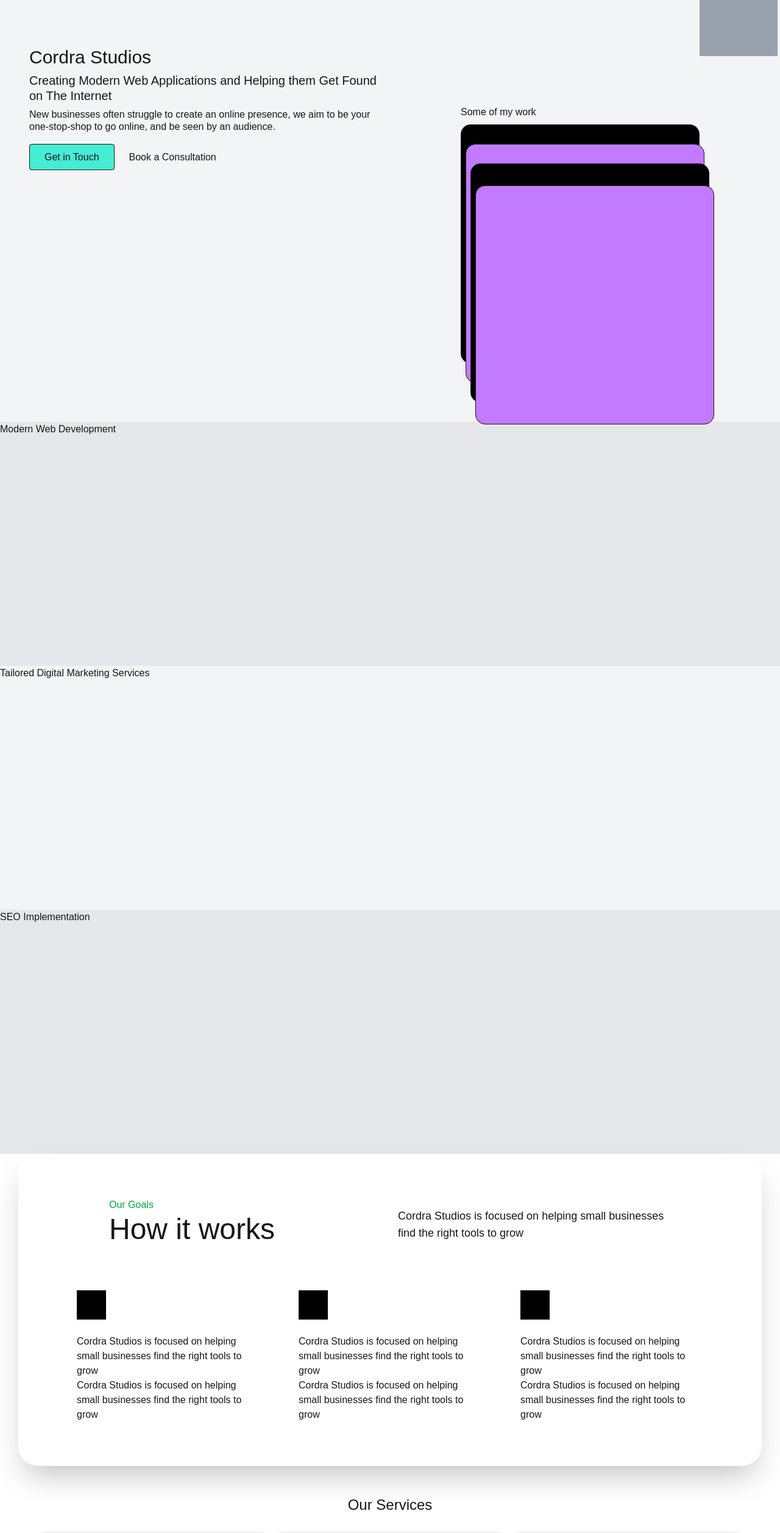
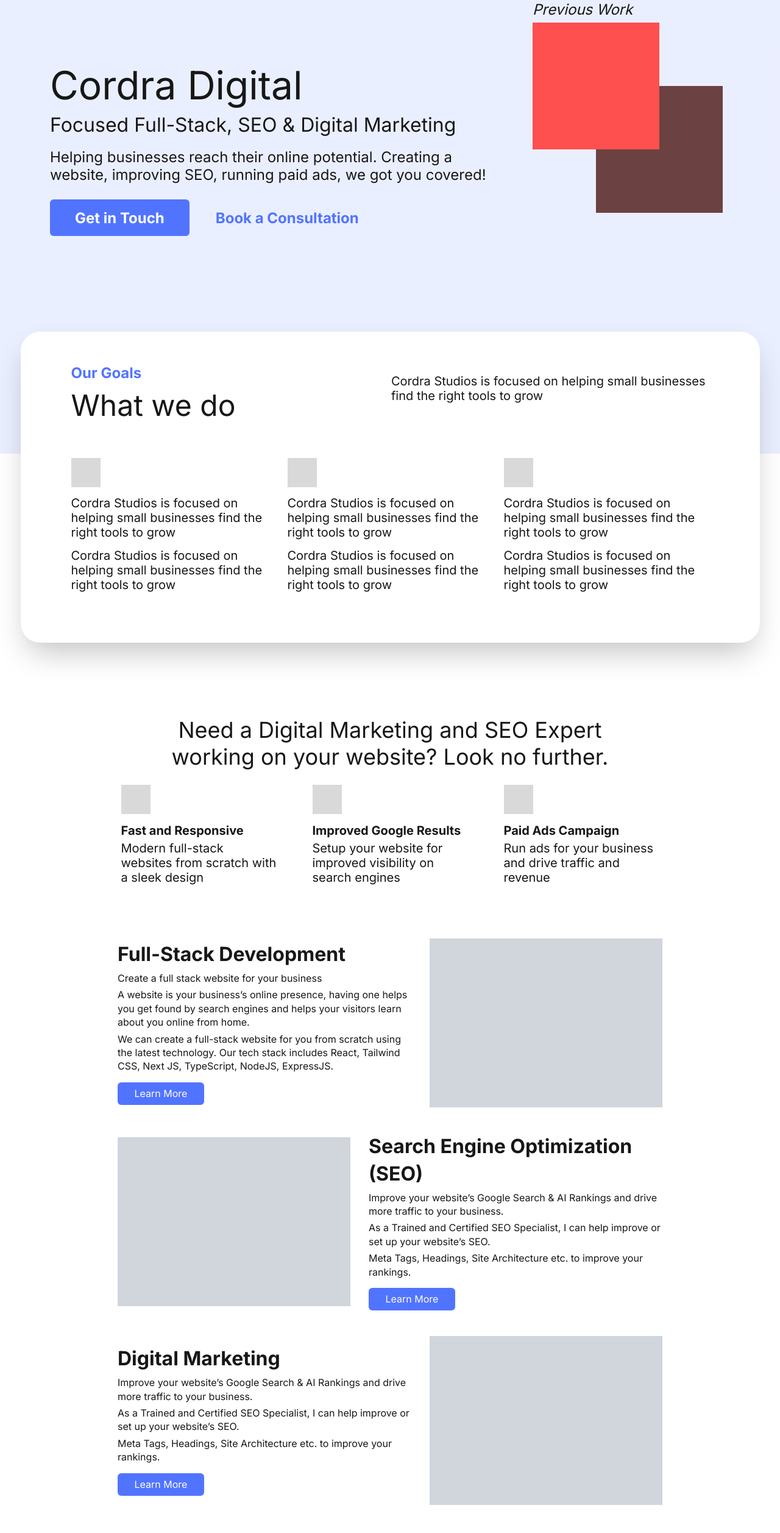
Before and after one commit to hissamdev/portfolio, a Next.js app: page / in a window 1280 px wide. Shown: the part 180-2694 px from the top of the page at 61% size. Built offline with nearby package versions, Linux system fonts and the light colour scheme.

Commit message:
Commit before updating local main with GitHub

```diff
--- a/app/(root)/page.tsx
+++ b/app/(root)/page.tsx
@@ -5,66 +5,47 @@
 export default function Portfolio() {
   return (
     <>
-      <section className="flex justify-center h-1/2 sm:h-screen bg-gray-100">
-        <div className="xl:pl-2">
-          <div className="xl:pt-18 grid sm:grid-cols-[1fr_1fr] xl:grid-cols-[1fr_1fr] md:h-192 w-full">
-            <div className="pt-0 xl:pt-12 px-5">
-              <div className="p-2 py-12 xl:w-148 xl:px-4">
-                <p className="sm:pb-2 xl:pt-4 xl:w-158 xl:text-3xl text-xl">Cordra Studios</p>
-                <p className="sm:pb-2 xl:w-152 xl:text-xl text-[1rem] leading-tight xl:pr-4">Creating Modern Web Applications and Helping them Get Found on The Internet</p>
-                <p className="leading-tight sm:pb-5">New businesses often struggle to create an online presence, we aim to be your one-stop-shop to go online, and be seen by an audience.</p>
-                <div className="pt-2">
-                  <Link href="/about" className="cta-button bg-teal-300 border px-3 py-1 sm:px-6 sm:py-3 rounded cursor-pointer">Get in Touch</Link>
-                  <Link href="/about" className="cta-button mx-6 py-1 rounded cursor-pointer">Book a Consultation</Link>
+      <section className="hero-section h-[852px] bg-[#7091FF]/15 flex justify-center relative">
+        <div className="container-div flex gap-[72px] justify-end w-[1116px] h-[386px] mt-[109px]">
+          <div className="hero-left flex flex-col justify-end">
+            <div>
+              <h1 className="text-[64px] pb-[7px] leading-[77px]">Cordra Digital</h1>
+              <p className="text-[32px] leading-[39px] pb-[19px]">Focused Full-Stack, SEO & Digital Marketing</p>
+              <p className="w-[720px] text-[24px] mb-[26px] leading-[29px]">Helping businesses reach their online potential. Creating a website, improving SEO, running paid ads, we got you covered!</p>
+              <div className="">
+                <Link href="about" className="inline-block px-[41px] py-[15.5px] bg-[#5174FF] hover:bg-[#5174FF]/90 text-[24px] font-bold text-white rounded-[6px] leading-[29px]">Get in Touch</Link>
+                <Link href="about" className="text-[#5174FF] hover:text-[#5174FF]/90 text-[24px] font-bold ml-[43px]">Book a Consultation</Link>
               </div>
             </div>
           </div>
-            <div className="right-div hidden md:flex flex-col items-center h-152">
-              <div className="hidden md:block cursor-pointer h-32 w-32 bg-gray-400 flex justify-center items-center self-end hover:bg-blue-300 transition-all delay-5">
-                <p className="">img</p>
+          <div className="hero-right w-full h-full">
+            <div className="">
+              <p className="text-[24px] leading-[29px] italic mb-[7px]">Previous Work</p>
             </div>
-              <div className="container xl:w-98 self-start 2xl:pl-38 xl:pl-28 pt-20">
-                <div>
-                  <p className="pb-2">Some of my work</p>
-                </div>
-                <StackedCards />
+            <div className="work-container">
+              <div className="w-fit relative">
+                <div className="w-[208px] h-[208px] bg-[#FF5050] relative z-50"></div>
+                <div className="w-[208px] h-[208px] bg-[#6C4141] absolute top-1/2 left-1/2 z-40"></div>
               </div>
             </div>
           </div>
         </div>
       </section>
 
-      <section className="digital-marketing-section h-100 bg-gray-200">
-        <div>
-          <h2>Modern Web Development</h2>
+      <section className="sm:h-full relative mb-[43px] ">
+        <div className="section-2-container flex justify-center">
+          <div className="prevent-height-inheritance absolute top-[-200px]">
+            <div className="flex flex-col gap-4 sm:gap-[57px] rounded-4xl sm:pl-[83px] pr-[89px] pt-[53px] pb-[83px] sm:shadow-2xl bg-white">
+              <div className="wwd-top-row flex flex-col gap-2 sm:gap-24 w-full justify-between sm:flex-row shrink">
+                <div className="wwd-left-text">
+                  <p className="text-[24px] leading-[29px] font-bold text-[#5174FF] pb-[10px]  ">Our Goals</p>
+                  <h2 className="text-[48px] leading-[58px] sm:text-5xl text-nowrap">What we do</h2>
                 </div>
-      </section>
-
-      <section className="digital-marketing-section h-100 bg-gray-100">
-        <div>
-          <h2>Tailored Digital Marketing Services</h2>
-        </div>
-      </section>
-
-      <section className="digital-marketing-section h-100 bg-gray-200">
-        <div>
-          <h2>SEO Implementation</h2>
-        </div>
-      </section>
-
-      <section className="sm:h-1/2 flex justify-center">
-        <div className="prevent-height-inheritance">
-          <div className="flex flex-col gap-4 sm:gap-18 rounded-4xl p-6 sm:px-24 sm:py-18 sm:shadow-2xl">
-            <div className="wwd-top-row flex flex-col gap-2 sm:gap-24 w-full justify-around sm:flex-row shrink">
-              <div className="wwd-left-text">
-                <p className="text-green-600 pb-1">Our Goals</p>
-                <h2 className="text-3xl sm:text-5xl text-nowrap">How it works</h2>
-              </div>
-              <div className="wwd-right-text max-w-112 min-w-[300px]">
-                <p className="text-lg pb-2 sm:pt-4">Cordra Studios is focused on helping small businesses find the right tools to grow</p>
+                <div className="wwd-right-text min-w-[300px]">
+                  <p className="text-[20px] leading-[24px] pb-2 sm:pt-4">Cordra Studios is focused on helping small businesses<br/> find the right tools to grow</p>
                 </div>
               </div>
-            <div className="wwd-bottom-row flex justify-between flex-col items-center sm:items-start sm:flex-row sm:gap-16">
+              <div className="wwd-bottom-row flex flex-col items-center sm:items-start sm:flex-row sm:gap-[24px]">
                 <div className="wwd-item">
                   <div className="iconimage"></div>
                   <h3 className="">Cordra Studios is focused on helping small businesses find the right tools to grow</h3>
@@ -83,82 +64,120 @@
               </div>
             </div>
           </div>
-      </section>
-
-      <section className="h-screen">
-        <div className="px-2">
-          <h2 className="text-2xl text-center pt-12 pb-8">Our Services</h2>
-
-          <div className="services-parent flex flex-col items-center sm:items-start sm:justify-center gap-6 sm:flex-row sm:flex-wrap sm:items-stretch">
-            <div className="servcie-container web-dev pt-2 p-4">
-              <h3 className="text-center pb-2">Web Development</h3>
-              <div className="border p-2 mb-6">
-                <h4>Website Creation</h4>
-                <p>If you don't have one, we will create a website for you from scratch using our up to date tech stack following industry best practices for best performance optimizations.</p>
+          <div className="service-features-container mt-[431px] flex flex-col items-center ">
+            <h2 className="text-center leading-[44px] text-[36px] max-w-[752px] ">Need a Digital Marketing and SEO Expert working on your website? Look no further.</h2>
+            <div className="features-container flex gap-[23px] ">
+              <div className="feature-item pl-[18px] pt-[24px] ">
+                <div className="iconimage mb-[15px]"></div>
+                <h4 className="">Fast and Responsive</h4>
+                <p className="">Modern full-stack websites from scratch with a sleek design</p>
               </div>
-              <div className="border p-2 mb-6">
-                <h4>Deployment</h4>
-                <p>Deploying your website on the web.</p>
+              <div className="feature-item pl-[18px] pt-[24px] ">
+                <div className="iconimage mb-[15px]"></div>
+                <h4 className="">Improved Google Results</h4>
+                <p className="">Setup your website for improved visibility on search engines</p>
               </div>
-              <div className="border p-2 mb-6">
-                <h4>Migration</h4>
-                <p>Migrate your website, database, or full stack application.</p>
+              <div className="feature-item pl-[18px] pt-[24px] ">
+                <div className="iconimage mb-[15px]"></div>
+                <h4 className="">Paid Ads Campaign</h4>
+                <p className="">Run ads for your business and drive traffic and revenue</p>
               </div>
           </div>
 
-            <div className="servcie-container web-dev pt-2 p-4">
-              <h3 className="text-center pb-2">Search Engine Optimization (SEO)</h3>
-              <div className="border p-2 mb-6">
-                <h4>On Page</h4>
-                <p>Set up your webpages for On-Page SEO best practices.</p>
-              </div>
-              <div className="border p-2 mb-6">
-                <h4>Technical SEO</h4>
-                <p>Ensure your website meets all the technical requirements to appear in Google search results.</p>
-              </div>
-              <div className="border p-2 mb-6">
-                <h4>Google Business Profile</h4>
-                <p>Setup your business's GBP for increased local search visibility.</p>
-              </div>
-              <div className="border p-2 mb-6">
-                <h4>Google Analytics</h4>
-                <p>Setup your business's GBP for increased local search visibility.</p>
           </div>
         </div>
-
-            <div className="servcie-container web-dev pt-2 p-4">
-              <h3 className="text-center pb-2">Digital Marketing</h3>
-              <div className="border p-2 mb-6">
-                <h4>On Page</h4>
-                <p>Set up your webpages for On-Page SEO best practices.</p>
-              </div>
-              <div className="border p-2 mb-6">
-                <h4>Technical SEO</h4>
-                <p>Ensure your website meets all the technical requirements to appear in Google search results.</p>
-              </div>
-              <div className="border p-2 mb-6">
-                <h4>Google Business Profile</h4>
-                <p>Setup your business's GBP for increased local search visibility.</p>
-              </div>
-              <div className="border p-2 mb-6">
-                <h4>Google Analytics</h4>
-                <p>Setup your business's GBP for increased local search visibility.</p>
+      </section>
+      <section className="h-fill">
+        <div className="container-div flex flex-col items-center">
+          <div className="service-item">
+            <div className="text-side w-[482px] flex flex-col gap-[5px] ">
+              <h2>Full-Stack Development</h2>
+              <p>Create a full stack website for your business</p>
+              <p>A website is your business’s online presence, having one helps you get found by search engines and helps your visitors learn about you online from home.</p>
+              <p>We can create a full-stack website for you from scratch using the latest technology. Our tech stack includes React, Tailwind CSS, Next JS, TypeScript, NodeJS, ExpressJS.</p>
+              <div className="pt-[10px]">
+                <Link href="about" className="inline-block text-white leading-[19px] text-[16px] px-[27.5px] py-[9px] bg-[#5174FF] rounded-[6px]">Learn More</Link>
               </div>
             </div>
+            <div className="service-image w-[382px] h-[277px] bg-gray-300 "></div>
+          </div>
+
+          <div className="service-item flex-row-reverse">
+            <div className="text-side w-[482px] flex flex-col gap-[5px] ">
+              <h2>Search Engine Optimization (SEO)</h2>
+              <p>Improve your website’s Google Search & AI Rankings and drive more traffic to your business.</p>
+              <p>As a Trained and Certified SEO Specialist, I can help improve or set up your website’s SEO.</p>
+              <p>Meta Tags, Headings, Site Architecture etc. to improve your rankings.</p>
+              <div className="pt-[10px]">
+                <Link href="about" className="inline-block text-white leading-[19px] text-[16px] px-[27.5px] py-[9px] bg-[#5174FF] rounded-[6px]">Learn More</Link>
+              </div>
+            </div>
+            <div className="service-image w-[382px] h-[277px] bg-gray-300 "></div>
+          </div>
+
+          <div className="service-item">
+            <div className="text-side w-[482px] flex flex-col gap-[5px] ">
+              <h2>Digital Marketing</h2>
+              <p>Improve your website’s Google Search & AI Rankings and drive more traffic to your business.</p>
+              <p>As a Trained and Certified SEO Specialist, I can help improve or set up your website’s SEO.</p>
+              <p>Meta Tags, Headings, Site Architecture etc. to improve your rankings.</p>
+              <div className="pt-[10px]">
+                <Link href="about" className="inline-block text-white leading-[19px] text-[16px] px-[27.5px] py-[9px] bg-[#5174FF] rounded-[6px]">Learn More</Link>
+              </div>
+            </div>
+            <div className="service-image w-[382px] h-[277px] bg-gray-300 "></div>
           </div>
         </div>
       </section>
 
-      <section className="h-100 bg-indigo-500">
-        <div className="psection-container p-12">
+      <section className="why-choose-us h-screen flex justify-center">
+        <div className="wcu-alignment flex justify-center gap-[74px] max-w-[1118px] mt-[103px]">
           <div>
-            <h2 className="sm:text-3xl text-white pl-3 pb-3">Payment Security</h2>
+            <h2 className="leading-[39px] text-[32px] font-bold ">Why Choose Us?</h2>
+            <hr className="pb-[42px] w-1/3"/>
+            <div className="flex gap-[74px]">
+              <div className="wcu-container">
+                <div className="wcu-left flex flex-col gap-[37px]">
+                  <div className="wcu-item-container border w-[574px] h-[168px] pl-[39px] pt-[27px] flex gap-[29px]">
+                    <div>
+                      <div className="wcu-item-img w-[72px] h-[68px] bg-gray-200"></div>
                     </div>
-          <div className="h-38 bg-white p-6 inline-block rounded-2xl w-1/2">
-            <p className="text-start">Make sure you receive your money's worth!</p>
+                    <div className="wcu-item-text">
+                      <h3>Handled with Care</h3>
+                      <p>The project will follow effective steps and measure to achieve your desired results.</p>
+                    </div>
+                  </div>
+                  <div className="wcu-item-container border w-[574px] h-[168px] pl-[39px] pt-[27px] flex gap-[29px]">
+                    <div>
+                      <div className="wcu-item-img w-[72px] h-[68px] bg-gray-200"></div>
+                    </div>
+                    <div className="wcu-item-text">
+                      <h3>Handled with Care</h3>
+                      <p>The project will follow effective steps and measure to achieve your desired results.</p>
+                    </div>
+                  </div>
+                  <div className="wcu-item-container border w-[574px] h-[168px] pl-[39px] pt-[27px] flex gap-[29px]">
+                    <div>
+                      <div className="wcu-item-img w-[72px] h-[68px] bg-gray-200"></div>
+                    </div>
+                    <div className="wcu-item-text">
+                      <h3>Handled with Care</h3>
+                      <p>The project will follow effective steps and measure to achieve your desired results.</p>
+                    </div>
+                  </div>
+                </div>
+                <div className="wcu-right-img"></div>
+              </div>
+
+                        <div>
+              <div className="w-[470] h-[479] bg-gray-200"></div>
+                        </div>
+            </div>
+
           </div>
         </div>
       </section>
+
     </>
   );
 }
--- a/app/components/Header.tsx
+++ b/app/components/Header.tsx
@@ -12,7 +12,7 @@
     };
 
     return (
-        <header className="h-18 w-full flex justify-center items-center bg-gray-900 relative
+        <header className="h-18 w-full flex justify-center items-center bg-[#515151] relative
         xl:pr-52 lg:px-0">
             <div className="bg-gray-50 flex justify-center items-center cursor-pointer ">
                 <img className="h-12 w-12" alt="img"/>
--- a/app/globals.css
+++ b/app/globals.css
@@ -29,7 +29,7 @@
 body {
   background: var(--background);
   color: var(--foreground);
-  font-family: Arial, Helvetica, sans-serif;
+  font-family: var(--font-inter), Arial, Helvetica, sans-serif;
 }
 
 ul, li {
@@ -45,11 +45,15 @@
 }
 
 .wwd-item {
-  @apply max-w-75;
+  @apply max-w-[331px] flex flex-col gap-[14px];
 }
 
-.wwd-item div {
-  @apply w-12 h-12 bg-black mb-1 sm:mb-6;
+.iconimage {
+  @apply w-12 h-12 bg-[#D9D9D9];
+}
+
+.wwd-item h3, .wwd-item p {
+  @apply text-[20px] leading-[24px] ;
 }
 
 .wwd-item p {
@@ -69,3 +73,35 @@
 .servcie-container h3 {
   @apply text-xl;
 }
+
+.feature-item {
+  @apply px-[18px] py-[24px];
+}
+
+.feature-item h4 {
+  @apply leading-[24px] text-[20px] font-bold pb-[5px];
+}
+
+.feature-item p {
+  @apply leading-[24px] text-[20px] w-[255px];
+}
+
+.service-item {
+  @apply flex items-center gap-[30px] py-[21px] flex items-center gap-[30px] py-[21px];
+}
+
+.text-side h2 {
+  @apply leading-[140%] text-[32px] font-bold ;
+}
+
+.text-side p {
+  @apply leading-[140%];
+}
+
+.wcu-item-text h3 {
+  @apply leading-[29px] text-[24px] font-bold ;
+}
+
+.wcu-item-text p {
+  @apply leading-[24px] text-[20px] w-[386px] ;
+}
--- a/app/layout.tsx
+++ b/app/layout.tsx
@@ -1,5 +1,5 @@
 import type { Metadata } from "next";
-import { Geist, Geist_Mono } from "next/font/google";
+import { Geist, Geist_Mono, Inter } from "next/font/google";
 import "./globals.css";
 
 const geistSans = Geist({
@@ -12,8 +12,13 @@
   subsets: ["latin"],
 });
 
+const interFont = Inter({
+  variable: "--font-inter",
+  subsets: ["latin"]
+})
+
 export const metadata: Metadata = {
-  title: "Coridra - Digital Marketing & Development Agency",
+  title: "Professional Digital Marketing & Development Agency | Cordra Digital",
   description: "Cordra Studios is a professional marketing and development agency.",
   robots: {
     index: false,
@@ -29,7 +34,7 @@
   return (
     <html lang="en">
       <body
-        className={`${geistSans.variable} ${geistMono.variable} antialiased`}
+        className={`${geistSans.variable} ${geistMono.variable} ${interFont.variable} antialiased`}
       >
         {children}
       </body>
```
Also changed, not shown: package.json (+5 -5 lines), tsconfig.json (+19 -5 lines), 1 other file (tests, documents, lock files or other folders). Lines whose indentation alone changed are shown as unchanged.
